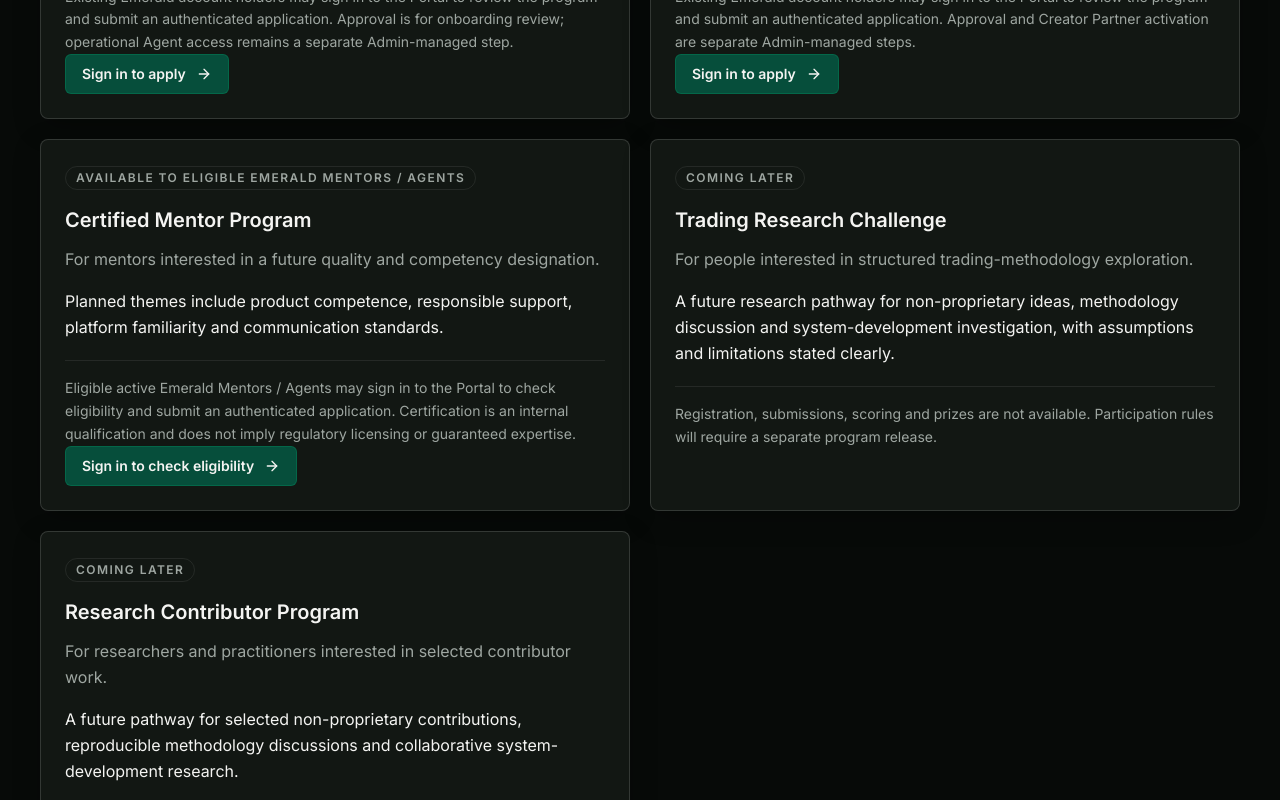
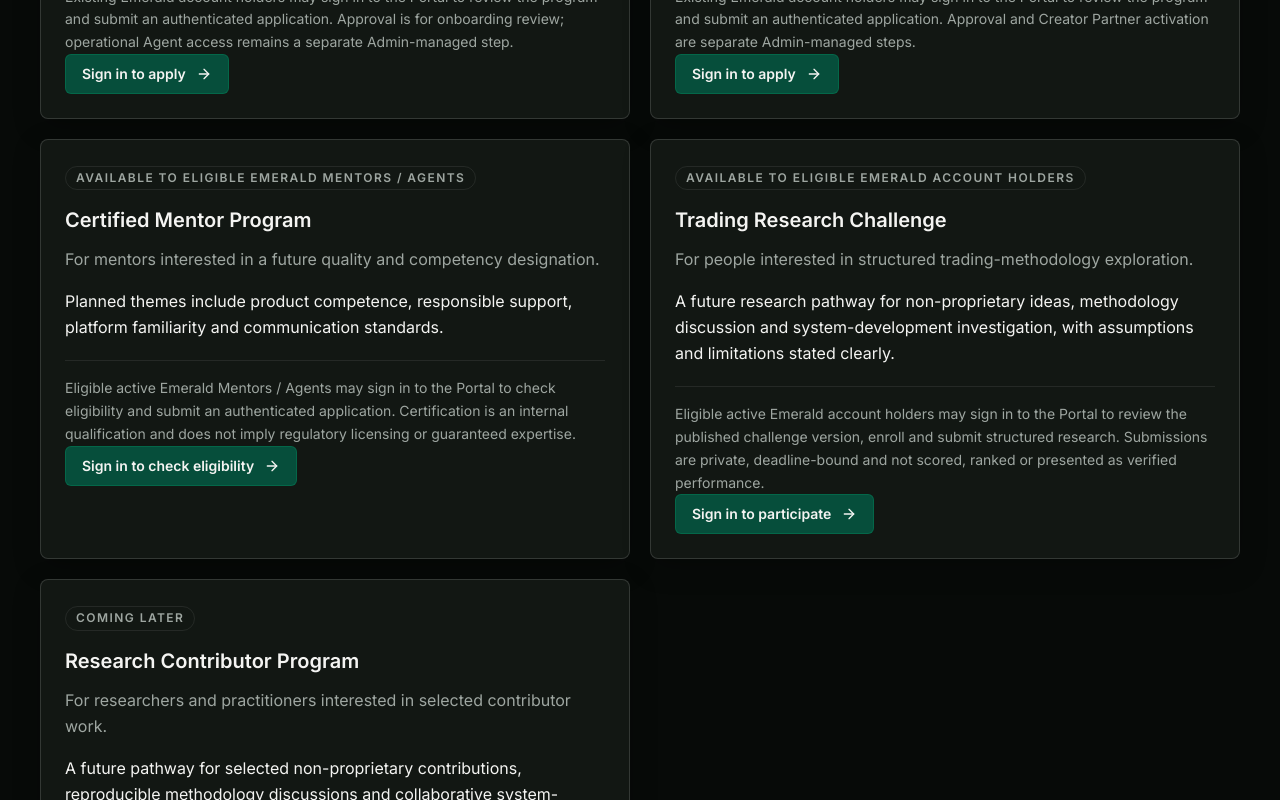
Before and after one commit to ezebedee/Emerald-Trading-Website, a Next.js app: page /partners in a window 1280 px wide. Shown: the part 1500-2300 px from the top of the page. Built offline with nearby package versions, Linux system fonts and the light colour scheme.

Commit message:
feat: publish trading research challenge pathway

```diff
--- a/scripts/audit-partners.mjs
+++ b/scripts/audit-partners.mjs
@@ -17,7 +17,7 @@ assert.deepEqual(
     "Available to existing Emerald account holders",
     "Available to existing Emerald account holders",
     "Available to eligible Emerald Mentors / Agents",
-    "Coming later",
+    "Available to eligible Emerald account holders",
     "Coming later",
   ],
 );
@@ -56,10 +56,7 @@ assert.match(
   /Existing Emerald account holders may sign in to the Portal/,
 );
 assert.match(content, /Certification is an internal qualification/);
-assert.match(
-  content,
-  /Registration, submissions, scoring and prizes are not available/,
-);
+assert.match(content, /Submissions are private, deadline-bound and not scored/);
 assert.doesNotMatch(
   content,
   /guaranteed income|passive income|recruit and earn|unlimited commissions|risk-free|certified expert|official financial adviser|institutional partner|\d+(?:\.\d+)?%/i,
--- a/src/app/(site)/partners/page.tsx
+++ b/src/app/(site)/partners/page.tsx
@@ -111,14 +111,17 @@ export default function PartnersPage() {
                 </p>
                 {program.id === "mentor-agent" ||
                 program.id === "creator-partner" ||
-                program.id === "certified-mentor" ? (
+                program.id === "certified-mentor" ||
+                program.id === "research-challenge" ? (
                   <LinkButton
                     href={portalLoginUrl}
                     trailingIcon={<ArrowRight aria-hidden="true" />}
                   >
                     {program.id === "certified-mentor"
                       ? "Sign in to check eligibility"
-                      : "Sign in to apply"}
+                      : program.id === "research-challenge"
+                        ? "Sign in to participate"
+                        : "Sign in to apply"}
                   </LinkButton>
                 ) : null}
               </article>
--- a/src/data/content/partners.ts
+++ b/src/data/content/partners.ts
@@ -34,13 +34,13 @@ export const partnerPrograms = [
   {
     id: "research-challenge",
     title: "Trading Research Challenge",
-    status: "Coming later",
+    status: "Available to eligible Emerald account holders",
     audience:
       "For people interested in structured trading-methodology exploration.",
     responsibility:
       "A future research pathway for non-proprietary ideas, methodology discussion and system-development investigation, with assumptions and limitations stated clearly.",
     availability:
-      "Registration, submissions, scoring and prizes are not available. Participation rules will require a separate program release.",
+      "Eligible active Emerald account holders may sign in to the Portal to review the published challenge version, enroll and submit structured research. Submissions are private, deadline-bound and not scored, ranked or presented as verified performance.",
   },
   {
     id: "research-contributor",
```
